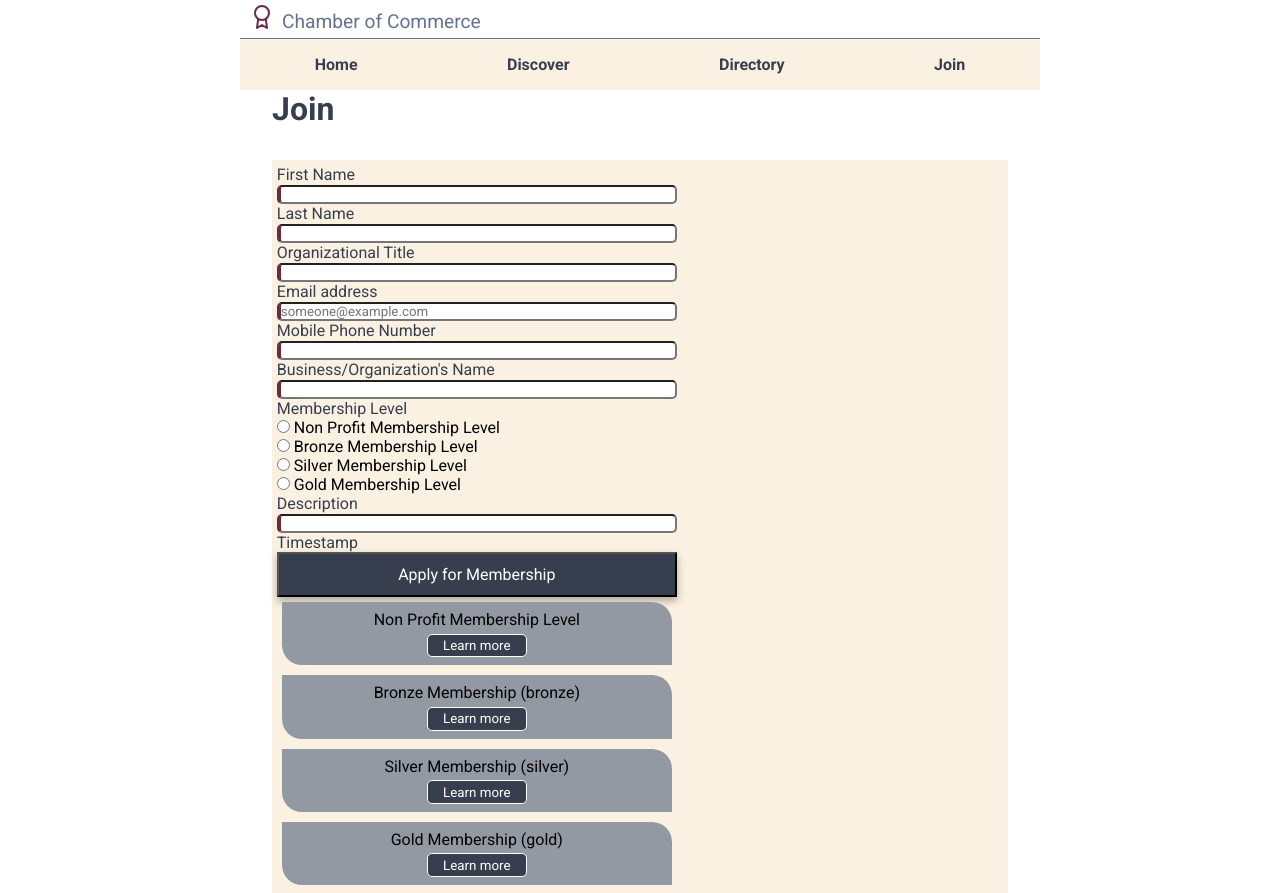
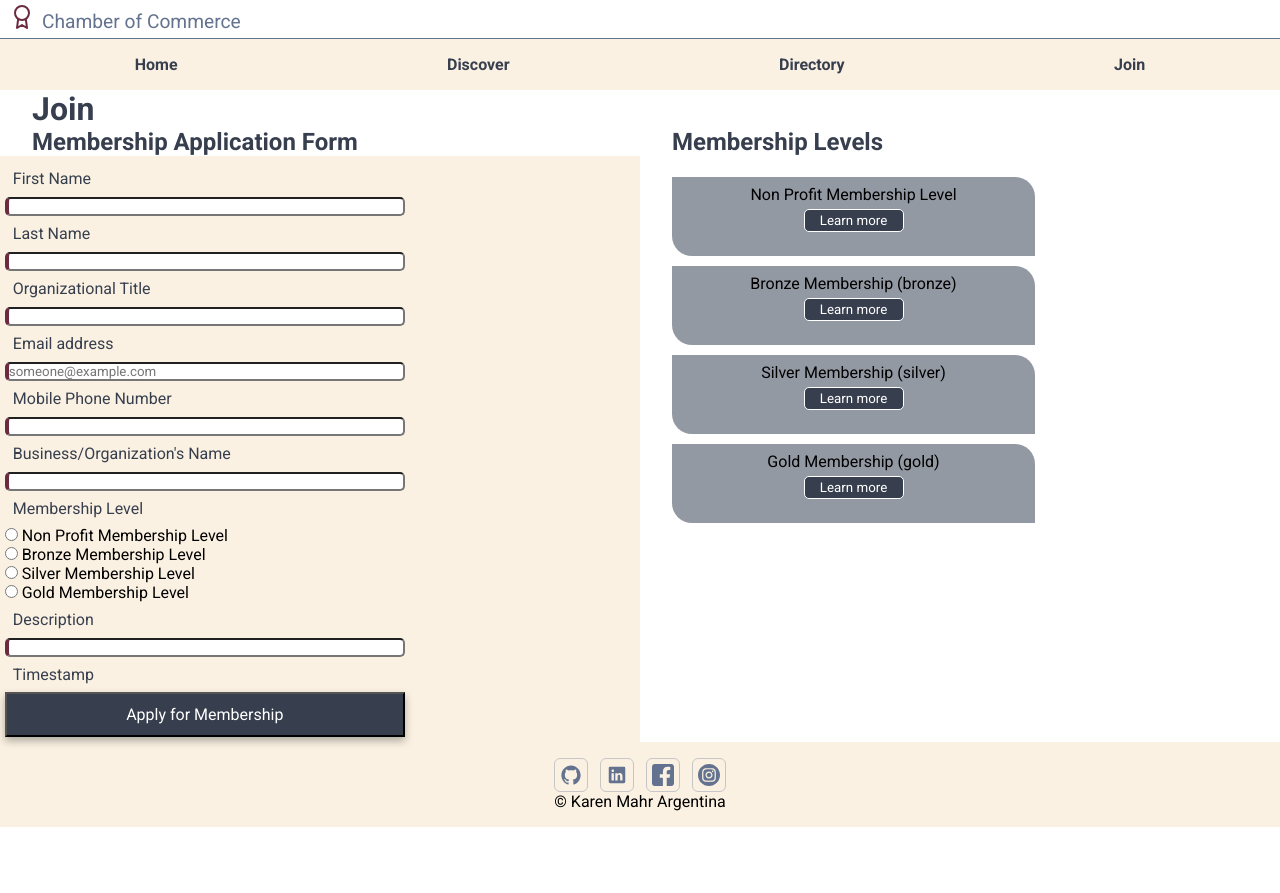
Before and after one commit to karenmahr/wdd231, a plain HTML site: page chamber/join.html in a window 1280 px wide. Shown: the top 893 px of the page. After the commit the page ends 827 px from the top, so only its background shows below. Drawn offline with Linux system fonts and the light colour scheme.

Commit message:
Built the large css and I think I fixed the HTML errors

```diff
--- a/chamber/join.html
+++ b/chamber/join.html
@@ -24,7 +24,7 @@
     <link rel="stylesheet" href="styles/join-large.css">
     <script src="scripts/join.js" defer></script>
 
-    <title>Vicente Lopez Chamber of Commerce</title>
+    <title>Join Vicente Lopez Chamber of Commerce</title>
 </head>
 
 <body>
@@ -47,6 +47,11 @@
     <main>
         <h1>Join</h1>
 
+        <div class="section">
+
+            <div class="form">
+                <h2>Membership Application Form</h2>
+
                 <form method="get" action="thankyou.html">
                     <legend>First Name</legend>
                     <label><input type="text" id="first" name="first" autocomplete="given-name" required></label>
@@ -60,13 +65,13 @@
                     <label><input type="tel" id="phone" name="phone" autocomplete="tel" required></label>
                     <legend>Business/Organization's Name</legend>
                     <label><input type="text" id="organization" name="organization" autocomplete="organization"required></label>
-            <div id="animation">
+                    <!-- <div id="animation"> </div> -->
                         <div class="radio">
                             <legend>Membership Level</legend>
-                    <label><input type="radio" id="np" name="membership"> Non Profit Membership Level</label>
-                    <label><input type="radio" id="bronze" name="membership"> Bronze Membership Level</label>
-                    <label><input type="radio" id="silver" name="membership"> Silver Membership Level</label>
-                    <label><input type="radio" id="gold" name="membership"> Gold Membership Level</label>
+                            <label><input type="radio" id="np" name="level"> Non Profit Membership Level</label>
+                            <label><input type="radio" id="bronze" name="level"> Bronze Membership Level</label>
+                            <label><input type="radio" id="silver" name="level"> Silver Membership Level</label>
+                            <label><input type="radio" id="gold" name="level"> Gold Membership Level</label>
                         </div>
                     <legend>Description</legend>
                     <label><input type="text" id="description" name="description"></label>
@@ -74,8 +79,10 @@
                     <label><input type="hidden" id="timestamp" name="timestamp"></label>
                     <button id="submit" type="submit" value="Submit">Apply for Membership</button>
                 </form>
+            </div>
+
             <div class="membership">
-
+                <h2>Membership Levels</h2>
                 <div class="np">
                     <p>Non Profit Membership Level</p>
                     <button id="openButton1">Learn more</button>
@@ -92,7 +99,7 @@
                     <p>Gold Membership (gold)</p>
                     <button id="openButton4">Learn more</button>
                 </div>
-
+            </div>
         </div>
 
     <dialog id="dialogBox">
--- a/chamber/scripts/join.js
+++ b/chamber/scripts/join.js
@@ -1,3 +1,12 @@
+const navButton = document.querySelector('#nav-button');
+
+navButton.addEventListener('click', () => {
+    navButton.classList.toggle('show');
+    navBar.classList.toggle('show');
+});
+
+const navBar = document.querySelector('#nav-bar');
+
 const openButton1 = document.querySelector("#openButton1");
 const openButton2 = document.querySelector("#openButton2");
 const openButton3 = document.querySelector("#openButton3");
--- a/chamber/styles/join-large.css
+++ b/chamber/styles/join-large.css
@@ -1,17 +1,4 @@
 @media only screen and (min-width:38rem) {
-    #hero-image {
-        width: 100%;
-        height: auto;
-    }
-
-    header,
-    main,
-    nav,
-    footer {
-        max-width: 800px;
-        margin: 0 auto;
-    }
-
     .hamburguer {
         display: none;
     }
@@ -28,4 +15,14 @@
         display: flex;
         justify-content: space-around;
     }
+
+    .section{
+        display:grid;
+        grid-template-columns: 1fr 1fr;
+    }
+
+    .membership{
+        height:25rem;
+    }
+
 }
--- a/chamber/styles/join.css
+++ b/chamber/styles/join.css
@@ -104,11 +104,11 @@ footer {
 
 form {
     background-color: #f7e7ce96;
-    margin: 2rem;
     padding: .3rem;
 }
 
-h1 {
+h1,
+h2 {
     margin-left: 2rem;
     color: #373f4e;
 }
@@ -121,7 +121,9 @@ fieldset {
 
 legend {
     color: #373f4e;
+    padding:.5rem;
 }
+
 
 input {
     border-left: 4px solid #6A2B3F;
@@ -204,6 +206,7 @@ dialog[open] {
     flex-direction: column;
     align-items: center;
     gap: .3rem;
+    margin-left: 2rem;
 }
 
 .membership button {
```
Also changed, not shown: chamber/index.html (line endings or trailing spaces). Lines whose indentation alone changed are shown as unchanged.
